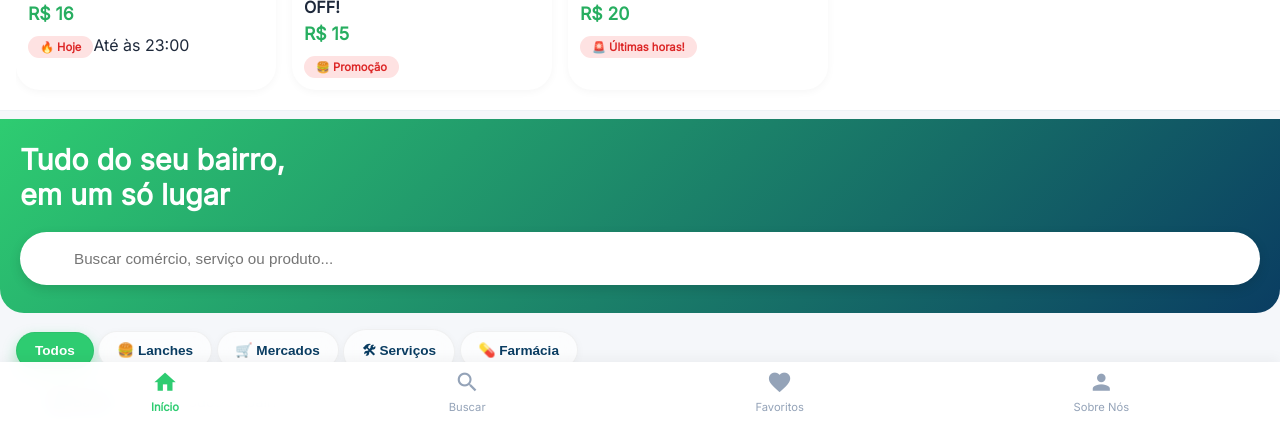
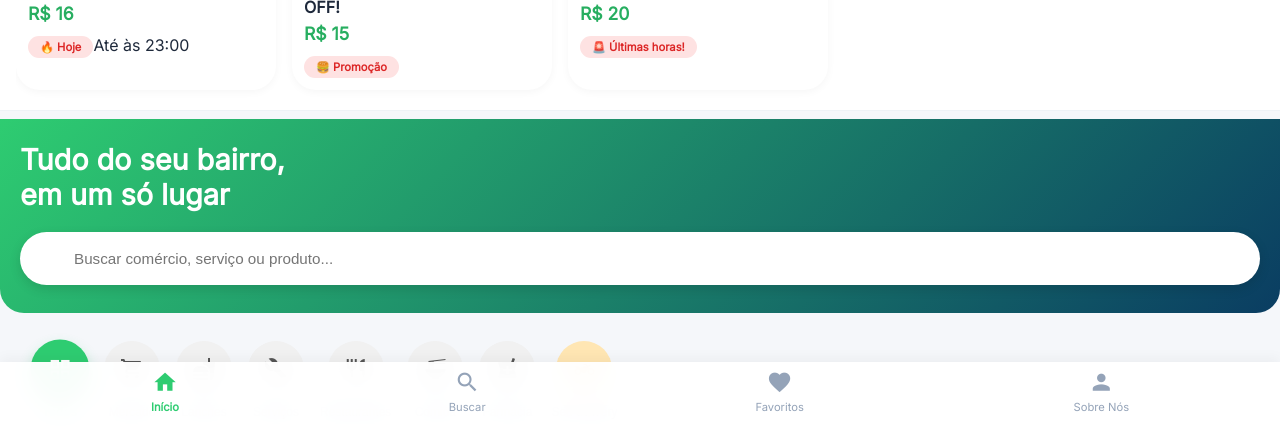
Before and after one commit to pertoojaapp-coder/PertooJAapp, a plain HTML site: page index.html in a window 1280 px wide. Shown: the part 370-800 px from the top of the page. Drawn offline with Linux system fonts and the light colour scheme.

Commit message:
Update index.html

```diff
--- a/index.html
+++ b/index.html
@@ -76,25 +76,6 @@
       border: none;
     }
     .btn-icon.favoritado i { color: #ef4444; font-variation-settings: 'FILL' 1; }
-    .cat-btn {
-      background: rgba(255,255,255,0.7);
-      backdrop-filter: blur(12px);
-      border: 1px solid rgba(0,0,0,0.05);
-      border-radius: 40px;
-      padding: 10px 18px;
-      font-weight: 600;
-      font-size: 0.85rem;
-      cursor: pointer;
-      transition: all 0.25s;
-      color: var(--secondary);
-      white-space: nowrap;
-      box-shadow: var(--shadow-sm);
-    }
-    .cat-btn.active {
-      background: var(--primary);
-      color: white;
-      box-shadow: 0 6px 14px rgba(46,204,113,0.4);
-    }
     .card-comercio {
       background: rgba(255,255,255,0.92);
       backdrop-filter: blur(12px);
@@ -176,9 +157,8 @@
       color: white;
       margin-bottom: 16px;
     }
-    /* ===== REFINAMENTO VISUAL: ESPAÇAMENTO DO HERO ===== */
     .hero h1 {
-      margin-bottom: 20px;        /* respiro entre título e barra de busca */
+      margin-bottom: 20px;
       font-size: 1.8rem;
       font-weight: 800;
       line-height: 1.2;
@@ -191,7 +171,7 @@
       align-items: center;
       padding: 4px 8px 4px 20px;
       box-shadow: 0 4px 12px rgba(0,0,0,0.12);
-      margin-top: 4px;            /* pequeno ajuste extra para respirar */
+      margin-top: 4px;
     }
     .search-input { flex:1; border: none; padding: 14px 10px; font-size: 0.95rem; outline: none; background: transparent; }
     .main-container { padding: 0 16px 24px; }
@@ -206,7 +186,6 @@
       flex-wrap: wrap;
       box-shadow: var(--shadow-sm);
     }
-    /* ===== SELECT CUSTOMIZADO MODERNO ===== */
     #bairroSelect {
       appearance: none;
       -webkit-appearance: none;
@@ -238,7 +217,6 @@
       border-color: var(--primary);
       box-shadow: 0 0 0 3px rgba(46,204,113,0.25);
     }
-    /* Ajuste no label do bairro para alinhamento premium */
     .bairro-filter label {
       display: inline-flex;
       align-items: center;
@@ -253,7 +231,6 @@
     .bairro-filter label i {
       font-size: 1.2rem;
     }
-    /* mantém responsividade */
     @media (max-width: 520px) {
       .bairro-filter {
         flex-direction: column;
@@ -383,8 +360,7 @@
       box-shadow: var(--shadow-md);
     }
     .empty-message { text-align: center; padding: 40px 20px; color: var(--text-muted); background: white; border-radius: 28px; margin-top: 20px; }
-    /* Modais */
-    .modal-detalhe, .modal-conheca {
+    .modal-detalhe, .modal-conheca, .modal-delivery {
       display: none;
       position: fixed;
       top: 0;
@@ -397,7 +373,7 @@
       align-items: center;
       backdrop-filter: blur(5px);
     }
-    .modal-detalhe-content, .modal-conheca-content {
+    .modal-detalhe-content, .modal-conheca-content, .modal-delivery-content {
       background: var(--white);
       max-width: 90%;
       width: 500px;
@@ -408,7 +384,7 @@
       position: relative;
       animation: fadeUp 0.3s;
     }
-    .close-modal, .close-modal-detalhe {
+    .close-modal, .close-modal-detalhe, .close-modal-delivery {
       position: absolute;
       top: 16px;
       right: 20px;
@@ -441,7 +417,6 @@
       font-weight: 600;
       margin-top: 20px;
     }
-    /* Splash screen melhorado */
     #splashScreen {
       position: fixed;
       top: 0;
@@ -473,6 +448,96 @@
       .btn, .btn-wpp, .btn-secondary { width: 100%; padding: 14px; }
       .card-actions { flex-direction: column; }
     }
+
+    /* ========= BARRA DE CATEGORIAS + BOTÃO DELIVERY ========= */
+    .categories-bar {
+      display: flex;
+      gap: 16px;
+      overflow-x: auto;
+      padding: 12px 16px;
+      scroll-snap-type: x mandatory;
+      -webkit-overflow-scrolling: touch;
+      background: transparent;
+      margin-bottom: 8px;
+    }
+    .categories-bar::-webkit-scrollbar {
+      display: none;
+    }
+    .categories-bar {
+      -ms-overflow-style: none;
+      scrollbar-width: none;
+    }
+    /* Reset dos estilos antigos dos botões de categoria */
+    .cat-btn {
+      background: none !important;
+      backdrop-filter: none !important;
+      border: none !important;
+      border-radius: 0 !important;
+      padding: 0 !important;
+      margin: 0 !important;
+      box-shadow: none !important;
+      display: flex !important;
+      flex-direction: column;
+      align-items: center;
+      cursor: pointer;
+    }
+    /* Estilo para o botão delivery (não é cat-btn, mas mesmo visual) */
+    .delivery-btn {
+      background: none;
+      border: none;
+      display: flex;
+      flex-direction: column;
+      align-items: center;
+      cursor: pointer;
+    }
+    /* Círculo do ícone */
+    .action-circle {
+      width: 56px;
+      height: 56px;
+      border-radius: 50%;
+      background: #f1f1f1;
+      display: flex;
+      align-items: center;
+      justify-content: center;
+      transition: all 0.2s cubic-bezier(0.2, 0.9, 0.4, 1.1);
+    }
+    .action-circle i {
+      font-size: 24px;
+      color: #555;
+      transition: color 0.2s;
+    }
+    /* Label abaixo do círculo */
+    .action-btn span, .delivery-btn span {
+      margin-top: 8px;
+      font-size: 12px;
+      font-weight: 500;
+      color: #1e293b;
+    }
+    /* ESTADO ATIVO (apenas para cat-btn) */
+    .cat-btn.active .action-circle {
+      background: #2ECC71;
+      transform: scale(1.05);
+      box-shadow: 0 6px 12px rgba(46, 204, 113, 0.3);
+    }
+    .cat-btn.active .action-circle i {
+      color: white;
+    }
+    .cat-btn.active span {
+      color: #2ECC71;
+      font-weight: 700;
+    }
+    /* FEEDBACK DE CLIQUE para ambos */
+    .action-btn:active .action-circle, .delivery-btn:active .action-circle {
+      transform: scale(0.95);
+      transition: transform 0.1s;
+    }
+    /* Destaque especial para o botão delivery (opcional) */
+    .delivery-btn .action-circle {
+      background: #ffe6b3;
+    }
+    .delivery-btn .action-circle i {
+      color: #e67e22;
+    }
   </style>
 </head>
 <body>
@@ -501,12 +566,41 @@
 </div>
 
 <main class="main-container" id="mainContent">
+  <!-- BARRA DE CATEGORIAS + BOTÃO DELIVERY -->
   <div class="categories-bar" id="categoriesBar">
-    <button class="cat-btn active" data-cat="all">Todos</button>
-    <button class="cat-btn" data-cat="Lanches">🍔 Lanches</button>
-    <button class="cat-btn" data-cat="Mercados">🛒 Mercados</button>
-    <button class="cat-btn" data-cat="Serviços">🛠 Serviços</button>
-    <button class="cat-btn" data-cat="Farmácia">💊 Farmácia</button>
+    <button class="cat-btn action-btn active" data-cat="all">
+      <div class="action-circle"><i class="material-icons">grid_view</i></div>
+      <span>Todos</span>
+    </button>
+    <button class="cat-btn action-btn" data-cat="Mercados">
+      <div class="action-circle"><i class="material-icons">shopping_cart</i></div>
+      <span>Mercado</span>
+    </button>
+    <button class="cat-btn action-btn" data-cat="Lanches">
+      <div class="action-circle"><i class="material-icons">fastfood</i></div>
+      <span>Lanches</span>
+    </button>
+    <button class="cat-btn action-btn" data-cat="Serviços">
+      <div class="action-circle"><i class="material-icons">build</i></div>
+      <span>Serviços</span>
+    </button>
+    <button class="cat-btn action-btn" data-cat="Comida">
+      <div class="action-circle"><i class="material-icons">restaurant</i></div>
+      <span>Restaurantes</span>
+    </button>
+    <button class="cat-btn action-btn" data-cat="Comida">
+      <div class="action-circle"><i class="material-icons">ramen_dining</i></div>
+      <span>Comida</span>
+    </button>
+    <button class="cat-btn action-btn" data-cat="Farmácia">
+      <div class="action-circle"><i class="material-icons">local_pharmacy</i></div>
+      <span>Farmácia</span>
+    </button>
+    <!-- BOTÃO SEU DELIVERY (não é categoria) -->
+    <button class="delivery-btn" id="deliveryBtn">
+      <div class="action-circle"><i class="material-icons">two_wheeler</i></div>
+      <span>Seu delivery</span>
+    </button>
   </div>
 
   <div class="bairro-filter"><label><i class="material-icons">location_city</i> Bairro:</label><select id="bairroSelect"><option value="all">📌 Todos os bairros</option></select></div>
@@ -536,8 +630,52 @@
 
 <!-- Modal detalhe do comércio -->
 <div id="modalDetalhe" class="modal-detalhe"><div class="modal-detalhe-content"><span class="close-modal-detalhe">&times;</span><div id="detalheConteudo"></div></div></div>
+
 <!-- Modal Nos conheça -->
 <div id="modalNosConheca" class="modal-conheca"><div class="modal-conheca-content"><span class="close-modal">&times;</span><img src="https://drive.google.com/uc?export=view&id=1lj7RJYN9vOtsvW6XAkP7v7smMVGohqHS" style="width:100%; max-height:180px; object-fit:contain; margin-bottom:20px;"><h2>Sobre o PertooJA</h2><p>Você é um desenvolvedor experiente responsável por evoluir um aplicativo mobile já existente chamado "PertooJA".</p><p><strong>IMPORTANTE:</strong> NÃO alterar o design atual, NÃO remover funcionalidades existentes.</p><p><strong>CONTEXTO DO APP:</strong> O PertooJA é um aplicativo de comércio local com foco em CONFIANÇA e VALIDAÇÃO de estabelecimentos reais.</p><a href="#" target="_blank" id="instagramLinkModal" class="instagram-link"><img src="https://drive.google.com/uc?export=view&id=1-ti50kYBJykUqimEBy_13-SGoN2x-P0O" width="28" height="28"> Siga-nos no Instagram</a></div></div>
+
+<!-- NOVO MODAL: SEU DELIVERY -->
+<div id="modalDelivery" class="modal-delivery">
+  <div class="modal-delivery-content">
+    <span class="close-modal-delivery">&times;</span>
+    <div style="text-align: center;">
+      <i class="material-icons" style="font-size: 60px; color: #e67e22;">two_wheeler</i>
+      <h2 style="margin: 16px 0 8px;">Seu delivery</h2>
+      <p style="color: var(--text-muted);">Banco de dados de entregadores parceiros</p>
+    </div>
+    <div style="margin-top: 20px;">
+      <p><strong>📦 Precisa de um entregador confiável?</strong></p>
+      <p>O <strong>PertooJA</strong> está criando a maior rede de entregadores verificados de João Pessoa. Se você é um entregador (moto, bike, carro) ou tem um comércio que precisa de delivery, este espaço é para você.</p>
+
+      <div style="background: #f0f9f4; padding: 16px; border-radius: 20px; margin: 20px 0;">
+        <h4>✅ Para entregadores:</h4>
+        <ul style="margin-left: 20px; margin-top: 8px;">
+          <li>Cadastre-se gratuitamente</li>
+          <li>Receba solicitações de comércios locais</li>
+          <li>Seja parte de uma rede de confiança</li>
+          <li>Ganhe mais visibilidade e oportunidades</li>
+        </ul>
+      </div>
+
+      <div style="background: #e8f0fe; padding: 16px; border-radius: 20px; margin: 20px 0;">
+        <h4>🏪 Para comércios:</h4>
+        <ul style="margin-left: 20px; margin-top: 8px;">
+          <li>Encontre entregadores perto de você</li>
+          <li>Consulte histórico e avaliações</li>
+          <li>Contrate com segurança</li>
+          <li>Amplie seu raio de entrega</li>
+        </ul>
+      </div>
+
+      <p style="font-weight: 600; margin: 16px 0;">👉 Quer fazer parte? Cadastre-se agora mesmo e ajude a construir o maior banco de entregadores da cidade!</p>
+
+      <a href="https://wa.me/5583999121539?text=Olá! Tenho interesse no cadastro de entregador do PertooJA." target="_blank" class="btn-wpp" style="display: flex; justify-content: center; margin: 20px 0 10px; text-decoration: none;">
+        <img class="wpp-icon" src="https://upload.wikimedia.org/wikipedia/commons/6/6b/WhatsApp.svg" width="22"> Quero me cadastrar agora
+      </a>
+      <p style="font-size: 12px; color: #888; text-align: center;">Você será redirecionado ao WhatsApp para iniciar o cadastro rápido.</p>
+    </div>
+  </div>
+</div>
 
 <script>
   function getGoogleDriveImageUrl(fileId) { if (!fileId) return null; return `https://drive.google.com/uc?export=view&id=${fileId}`; }
@@ -780,6 +918,26 @@
     document.querySelectorAll('.close-modal').forEach(el => el.addEventListener('click', () => document.getElementById('modalNosConheca').style.display = 'none'));
     document.getElementById('modalNosConheca')?.addEventListener('click', (e) => { if (e.target === document.getElementById('modalNosConheca')) document.getElementById('modalNosConheca').style.display = 'none'; });
     const instaLink = document.getElementById('instagramLinkModal'); if (instaLink) instaLink.href = 'https://www.instagram.com/seu_perfil_aqui';
+
+    // Evento para o botão Seu Delivery
+    const deliveryBtn = document.getElementById('deliveryBtn');
+    const modalDelivery = document.getElementById('modalDelivery');
+    const closeDelivery = document.querySelector('.close-modal-delivery');
+    if (deliveryBtn) {
+      deliveryBtn.addEventListener('click', () => {
+        modalDelivery.style.display = 'flex';
+      });
+    }
+    if (closeDelivery) {
+      closeDelivery.addEventListener('click', () => {
+        modalDelivery.style.display = 'none';
+      });
+    }
+    if (modalDelivery) {
+      modalDelivery.addEventListener('click', (e) => {
+        if (e.target === modalDelivery) modalDelivery.style.display = 'none';
+      });
+    }
   }
 
   const promocoes = [
```
